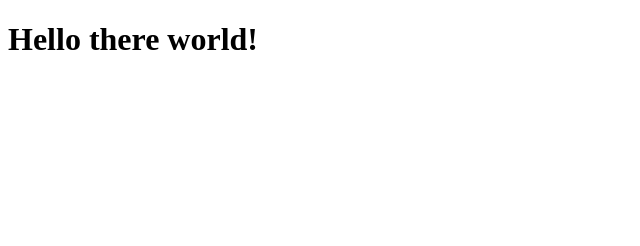
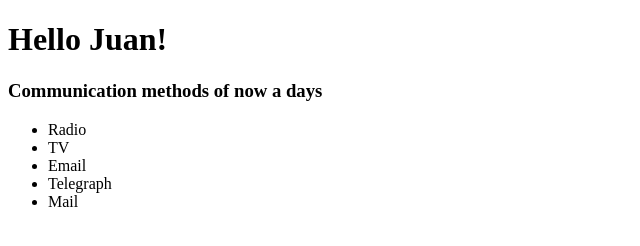
Before and after one commit to Tenzin1010/sample-conflict, a plain HTML site: page index.html in a window 1280 px wide. Shown: the whole page, without its empty margins (0-640 px from the left). Drawn offline with Linux system fonts and the light colour scheme.

Commit message:
Added some cool medios of communication

```diff
--- a/index.html
+++ b/index.html
@@ -4,6 +4,26 @@
   <title>Sample conflict</title>
 </head>
 <body>
-  <h1>Hello there world!</h1>
+  <h1>Hello Juan!</h1>
+  <h3>
+    Communication methods of now a days
+  </h3>
+  <ul>
+    <li>
+      Radio
+    </li>
+    <li>
+      TV
+    </li>
+    <li>
+      Email
+    </li>
+    <li>
+      Telegraph
+    </li>
+    <li>
+      Mail
+    </li>
+  </ul>
 </body>
 </html>
```
